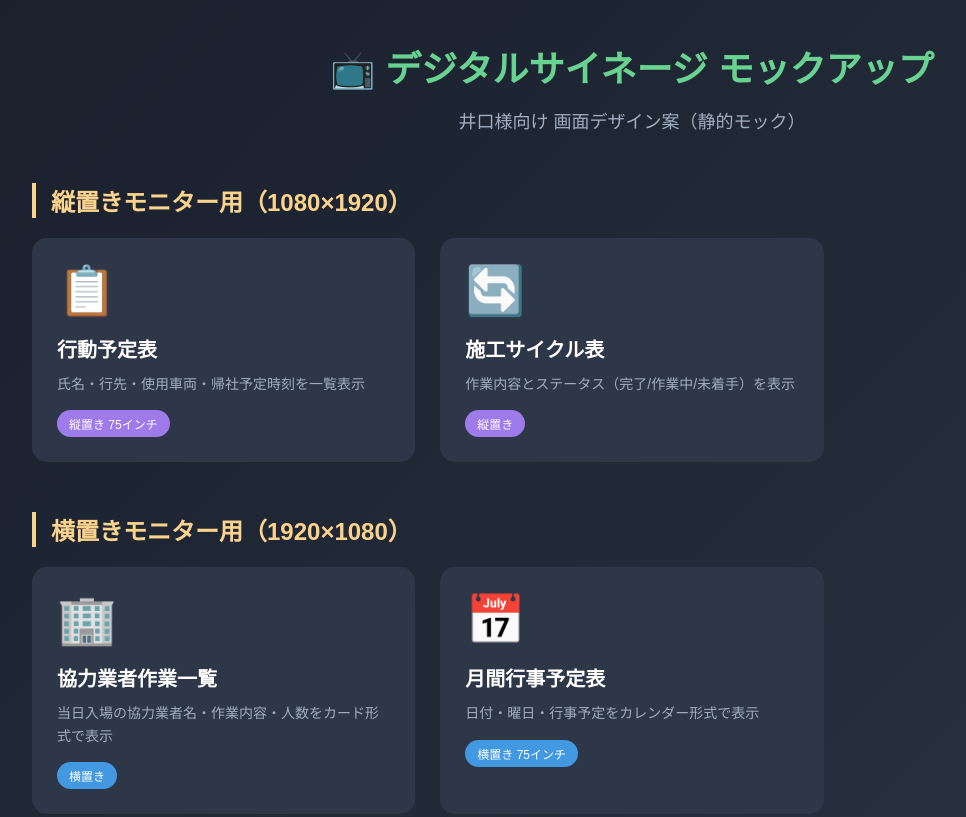
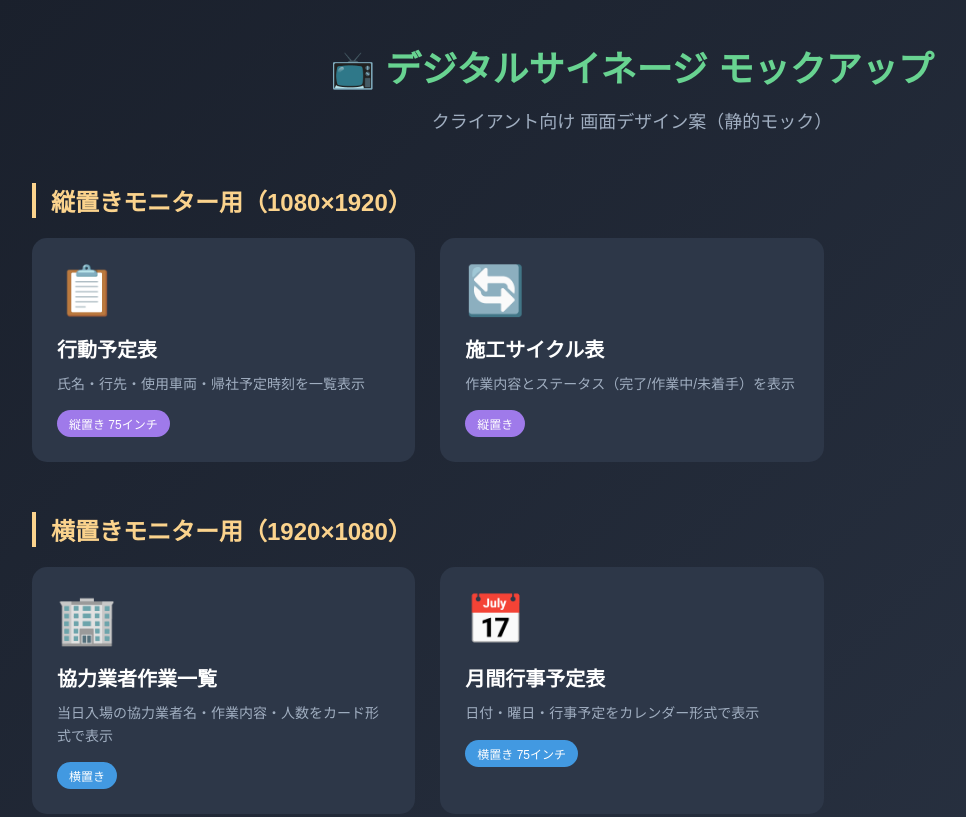
Before and after one commit to KamiogiAI/digital-signage, a plain HTML site: page index.html in a window 1280 px wide. Shown: the top 817 px of the page, without its empty margins (8-974 px from the left). Drawn offline with Linux system fonts and the light colour scheme.

Commit message:
個人情報削除

```diff
--- a/index.html
+++ b/index.html
@@ -112,7 +112,7 @@
 <body>
   <div class="container">
     <h1>📺 デジタルサイネージ モックアップ</h1>
-    <p class="subtitle">井口様向け 画面デザイン案（静的モック）</p>
+    <p class="subtitle">クライアント向け 画面デザイン案（静的モック）</p>
 
     <div class="section">
       <h2 class="section-title">縦置きモニター用（1080×1920）</h2>
```
Also changed, not shown: README.md.
